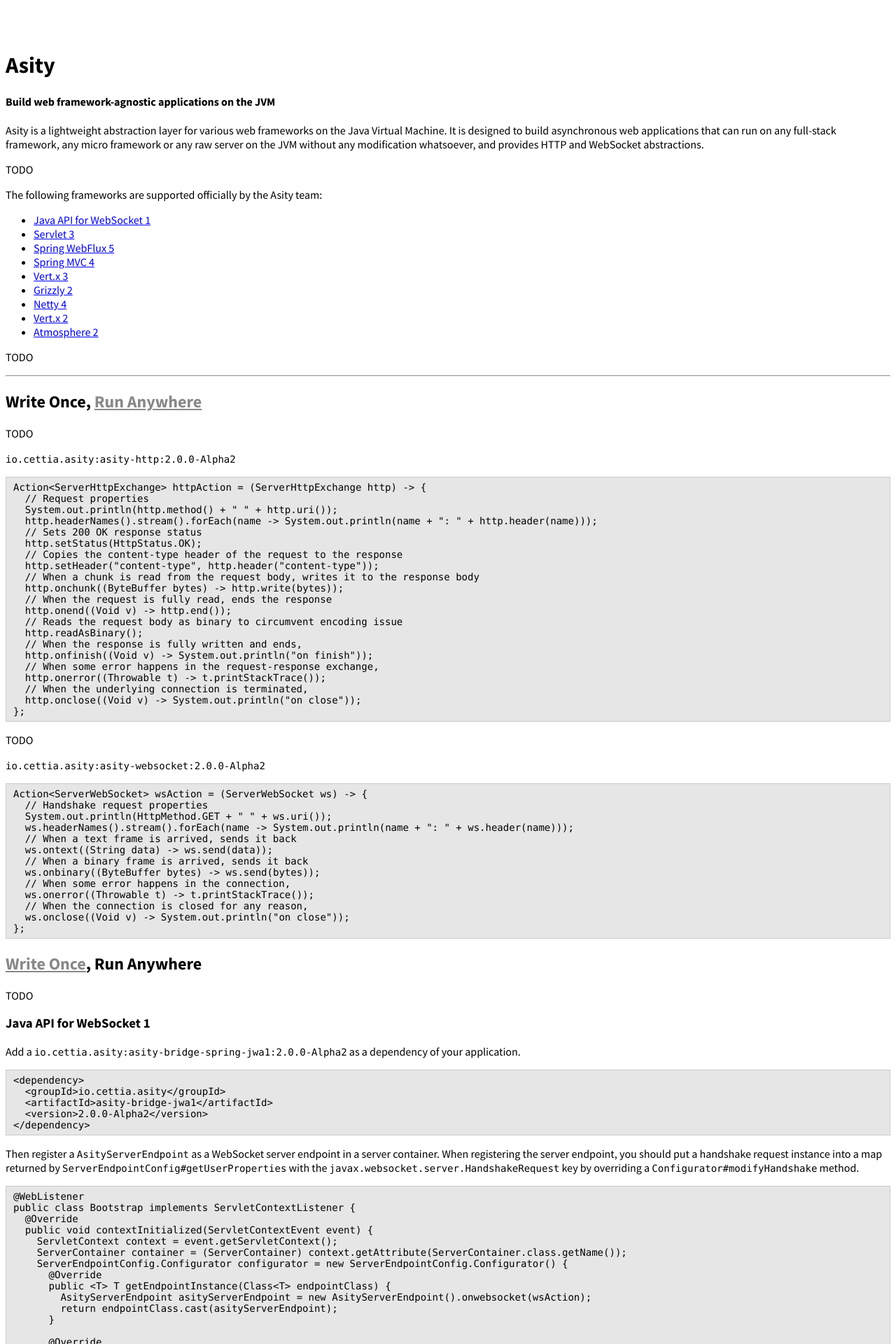
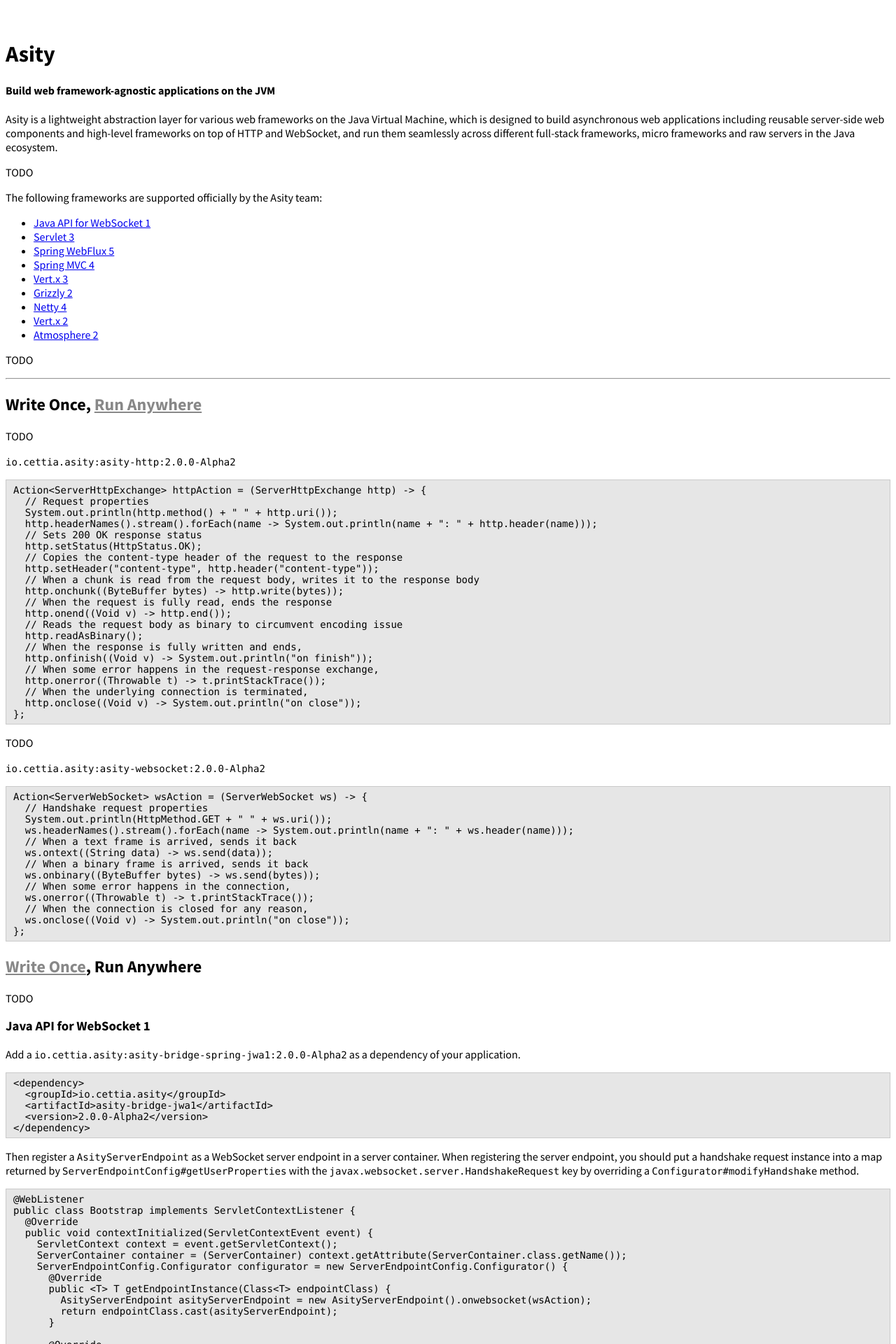
Before and after one commit to cettia/asity, a Jekyll site: the page built from index.html, in a window 1280 px wide. Shown: the top 1920 px of the page at 70% size. Built offline with Jekyll 4.4.1, drawn with Linux system fonts in a browser that asks for light colours; a style sheet for code colours, icons or effects is not loaded.

Commit message:
Update the definition

```diff
--- a/_includes/app.scss
+++ b/_includes/app.scss
@@ -65,10 +65,6 @@
   }
 }
 
-#content, .content {
-  margin-top: 2rem;
-}
-
 h2 > a, h3 > a {
   color: #888;
 }
@@ -79,6 +75,10 @@
   background-color: #272727;
 }
 
+.menu.supported-frameworks {
+  margin-bottom: 1rem;
+}
+
 #announcement {
   & > p {
     visibility: hidden;
--- a/index.html
+++ b/index.html
@@ -11,10 +11,10 @@
         </div>
         <h1>Asity</h1>
         <h4 class="subheader">Build web framework-agnostic applications on the JVM</h4>
-        <p>Asity is a lightweight abstraction layer for various web frameworks on the Java Virtual Machine. It is designed to build asynchronous web applications that can run on any full-stack framework, any micro framework or any raw server on the JVM without any modification whatsoever, and provides HTTP and WebSocket abstractions.</p>
+        <p>Asity is a lightweight abstraction layer for various web frameworks on the Java Virtual Machine, which is designed to build asynchronous web applications including reusable server-side web components and high-level frameworks on top of HTTP and WebSocket, and run them seamlessly across different full-stack frameworks, micro frameworks and raw servers in the Java ecosystem.</p>
         <p>TODO</p>
         <p>The following frameworks are supported officially by the Asity team:</p>
-        <ul class="menu">
+        <ul class="menu supported-frameworks">
           <li><a href="#java-api-for-websocket-1">Java API for WebSocket 1</a></li>
           <li><a href="#servlet-3">Servlet 3</a></li>
           <li><a href="#spring-webflux-5">Spring WebFlux 5</a></li>
```
